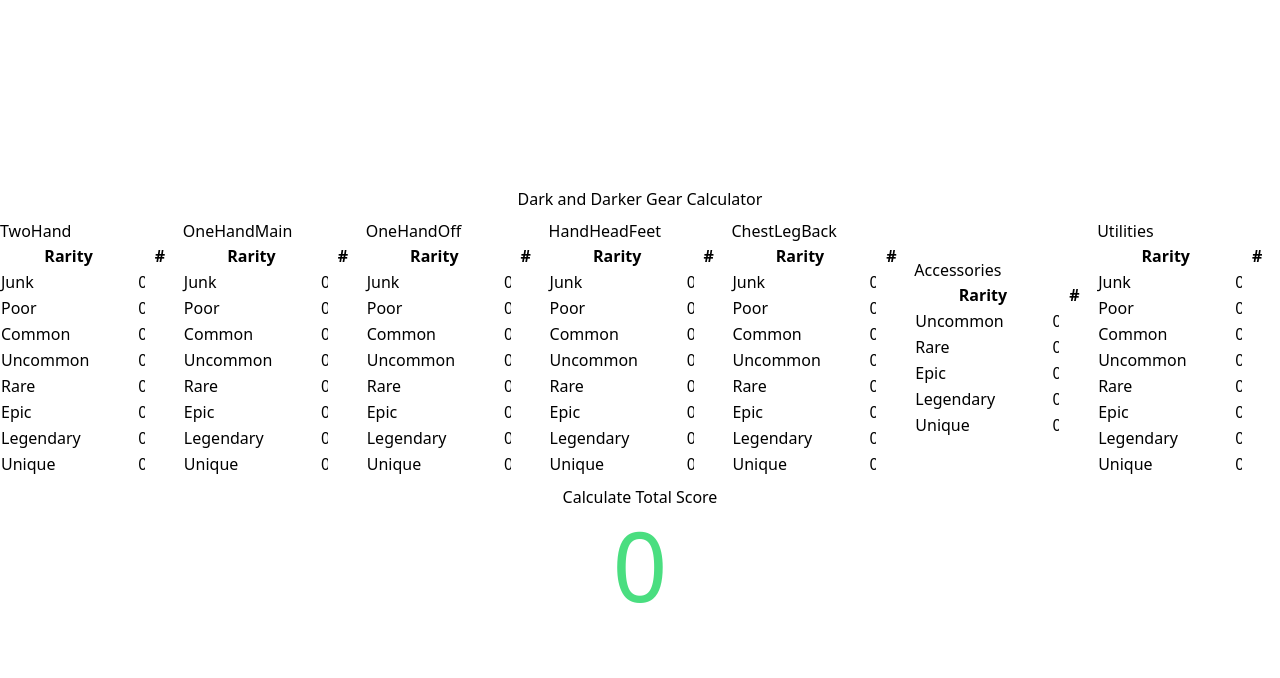
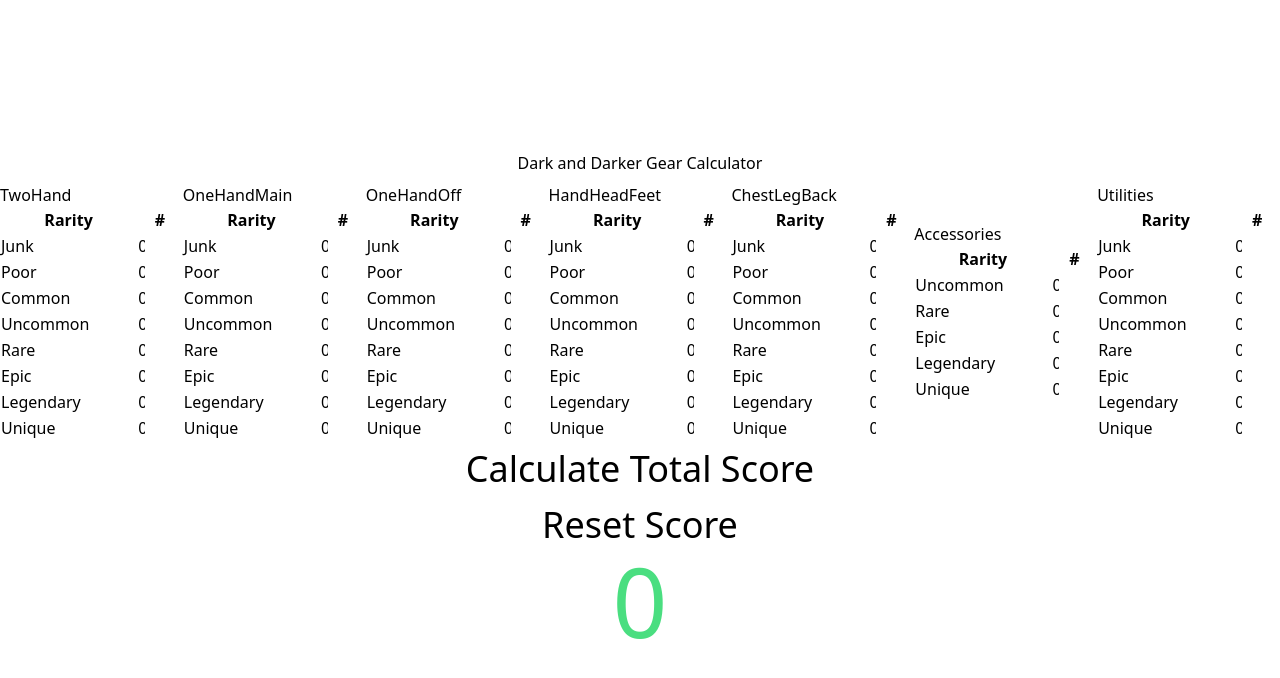
Before and after one commit to MClaborn2010/DnDGearCalculator, a Next.js app: page / in a window 1280 px wide. Shown: the top 678 px of the page. Built offline with nearby package versions, Linux system fonts and the light colour scheme.

Commit message:
add reset button, add styling to text

```diff
--- a/src/pages/index.tsx
+++ b/src/pages/index.tsx
@@ -124,6 +124,10 @@
     setTotalScore(totalScore); // Assuming setTotalScore is properly defined elsewhere
   };
 
+  const resetScore = () => {
+    setTotalScore(0);
+  };
+
   return (
     <main className="flex flex-col gap-2 items-center justify-center h-screen w-full">
       <p>Dark and Darker Gear Calculator</p>
@@ -169,8 +173,13 @@
           );
         })}
       </div>
-      <div>
-        <button onClick={calculateTotalScore}>Calculate Total Score</button>
+      <div className="flex flex-col gap-4">
+        <button onClick={calculateTotalScore} className="text-4xl">
+          Calculate Total Score
+        </button>
+        <button className="text-4xl" onClick={() => resetScore()}>
+          Reset Score
+        </button>
       </div>
       <div>
         <p className="text-8xl text-green-400">{totalScore}</p>
```
